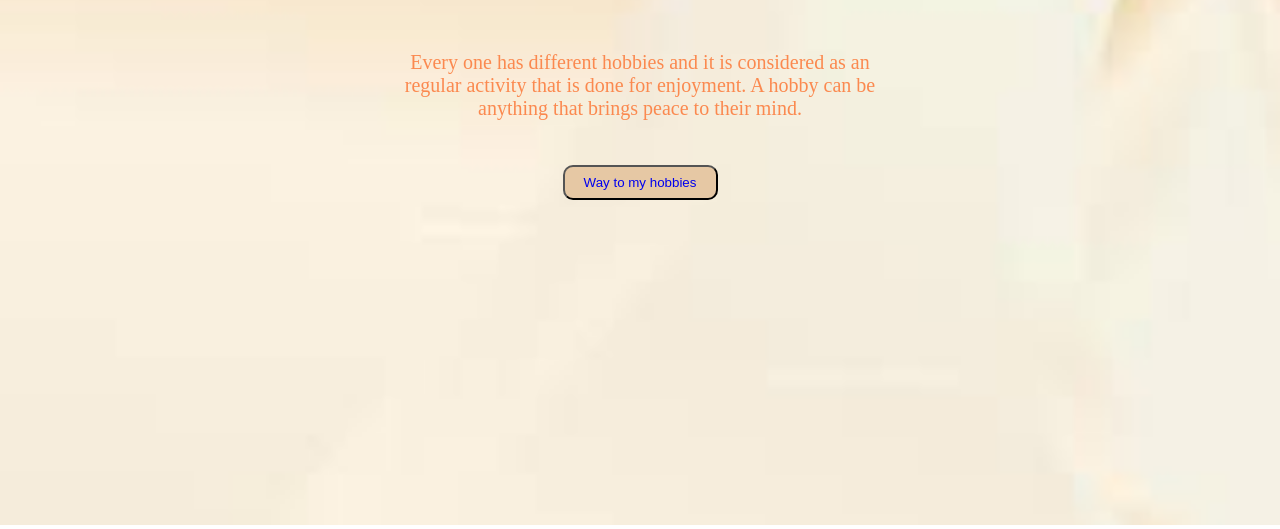
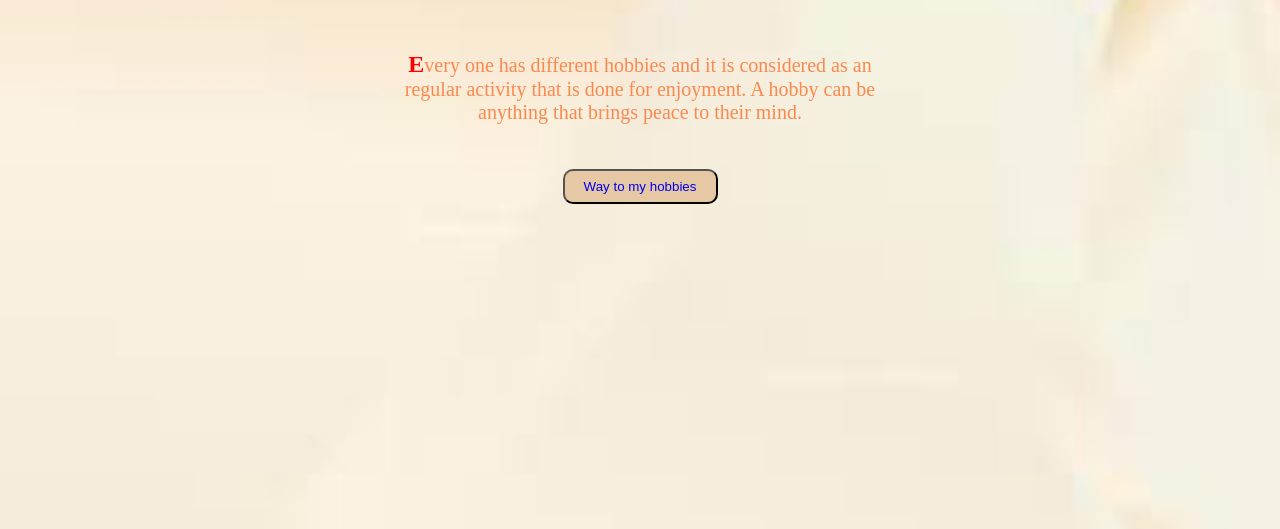
Before and after one commit to khampi/selectors-, a plain HTML site: page index.html in a window 1280 px wide. Shown: the part 294-823 px from the top of the page. Drawn offline with Linux system fonts and the light colour scheme.

Commit message:
style.css

```diff
--- a/style.css
+++ b/style.css
@@ -55,3 +55,15 @@ img{
     font-size:20px;
     margin-top:10%
 }
+
+/* Attribute Selectors */
+div[class|="text"] {
+    color: rgb(245, 247, 243);
+  }
+
+/* Pseudo element selectors */
+p::first-letter{
+    font-size:x-large;
+    color:red;
+    font-weight: bolder;
+}
```
